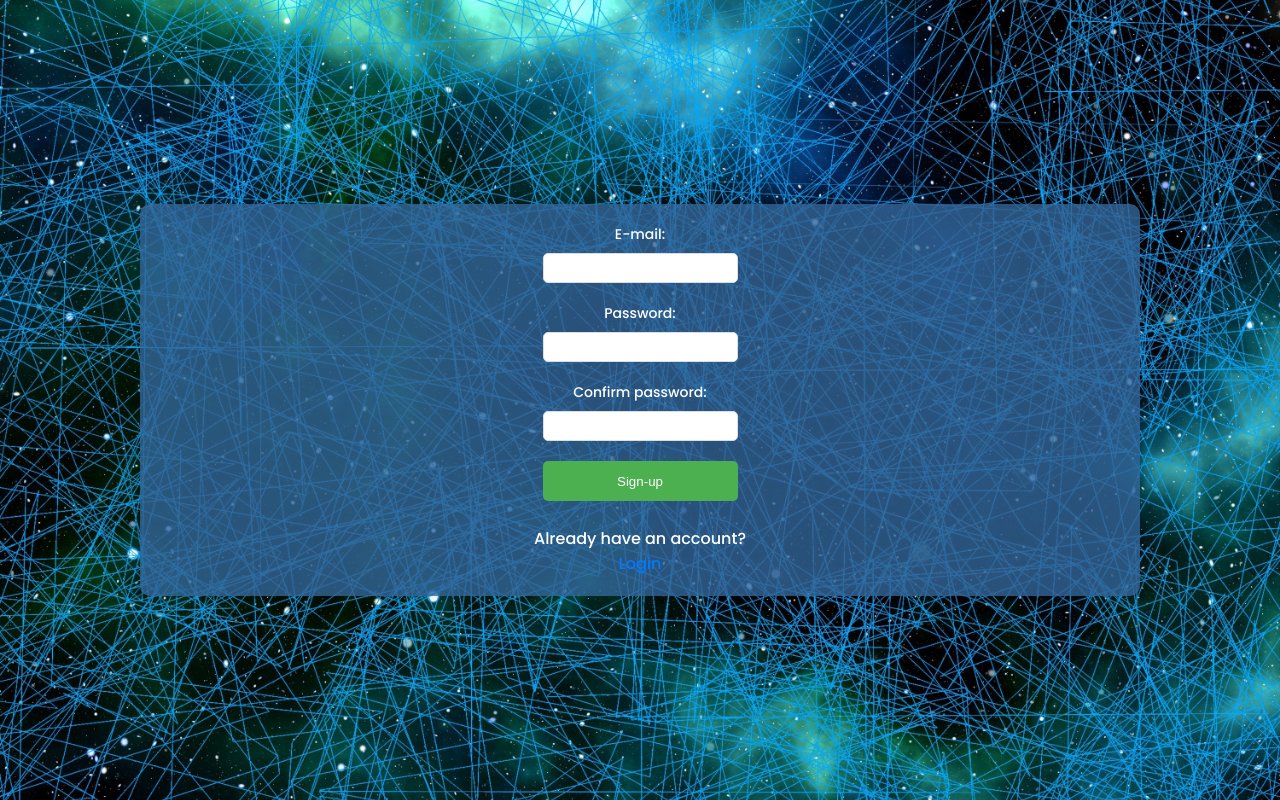
After one commit to slaughterhectic/MY_Decision_Hub, a Flask app: page /signup in a window 1280 px wide. The commit adds this page. Run offline with Flask 3, Linux system fonts and the light colour scheme.

Commit message:
comit
comit

```diff
--- a/app.py
+++ b/app.py
@@ -1,35 +1,98 @@
 from flask import Flask, render_template, request, redirect, url_for
 import openai
-
+from unicodedata import name
+from flask import Flask, render_template, request, flash, redirect, url_for, session
+from firebase import signup, signin, auth
+from flask import Flask, render_template, request, flash, redirect, url_for, session
+import os
 app = Flask(__name__)
 
 # In-memory storage (replace this with a database in a real app)
-users = {'admin': 'adminpass', 'user1': 'userpass', 'user2': 'userpass'}
+
 user_queries = {}
 
-openai.api_key = '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'
+openai.api_key = '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'
 
-@app.route('/')
-def index():
-    return render_template('index.html')
+app.secret_key = os.urandom(24)
 
-@app.route('/login', methods=['POST'])
+
+
+# ... (previous code remains unchanged)
+@app.route("/", methods=["GET", "POST"])
 def login():
-    username = request.form.get('username')
-    password = request.form.get('password')
+    if "user" in session:
+        return redirect_dashboard(session["user"])
 
-    if username in users and users[username] == password:
-        if username == 'admin':
-            return redirect(url_for('admin_dashboard', username=username))
+    if request.method == "POST":
+        email = request.form.get("email")
+        password = request.form.get("password")
+
+        if email and password:
+            message, category = signin(email, password)
+
+            if message is not None and category is not None:
+                session["user"] = email
+                if category == "success":
+                    if message == "email not verified":
+                        flash("Check your e-mail to do an email verification")
+                        return redirect(url_for("user_dashboard", username=email))
+
+                    return redirect_dashboard(email)
+                else:
+                    flash(message)
+            else:
+                flash("An unexpected error occurred during login")
         else:
-            return redirect(url_for('user_dashboard', username=username))
+            flash("Please, enter email and password")
+
+    return render_template("login.html")
+
+@app.route("/logout")
+def logout():
+    session.pop("user")
+    return redirect(url_for("login"))
+
+@app.route("/signup", methods=["GET", "POST"])
+def sign_up():
+    if "user" in session:
+        return redirect_dashboard(session["user"])
+
+    if request.method == "POST":
+        email = request.form.get("email")
+        password1 = request.form.get("password1")
+        password2 = request.form.get("password2")
+
+        if password1 != password2:
+            flash("Both password should be same", category="error")
+        else:
+            message, category = signup(email, password1)
+            if category == "success":
+                return render_template("verify_email.html")
+            else:
+                flash(message)
+
+    return render_template("sign_up.html")
+
+# ... (previous code remains unchanged)
+
+# Helper function to redirect to the appropriate dashboard based on the email
+# Helper function to redirect to the appropriate dashboard based on the email
+def redirect_dashboard(email):
+    if 'admin' in email:
+
+        return redirect(url_for("admin_dashboard", username=email))
     else:
-        return redirect(url_for('index'))
+        return redirect(url_for("user_dashboard", username=email))
+
+
+
+
 
 @app.route('/user_dashboard/', methods=['GET', 'POST'])
 def user_dashboard():
-    username = request.args.get('username')
-    if username != 'admin':
+    username = session.get('user')
+
+    if username and 'admin' not in username:
         if username not in user_queries:
             user_queries[username] = {}  # Update to store queries and responses separately
 
@@ -48,7 +111,7 @@ def user_dashboard():
             elif recipient == 'openai':
                 # Send the query to ChatGPT using the OpenAI API
                 openai_response = openai.Completion.create(
-                    engine="text-davinci-003",
+                    engine="gpt-3.5-turbo-instruct",
                     prompt=message,
                     max_tokens=100
                 )
@@ -60,16 +123,20 @@ def user_dashboard():
                     user_queries[username]['responses'] = []
                 user_queries[username]['responses'].append(f"OpenAI: {openai_response['choices'][0]['text']}")
 
-            return redirect(url_for('user_dashboard', username=username))
+            return redirect(url_for('user_dashboard'))
 
         return render_template('user_dashboard.html', username=username, data=user_queries[username])
     else:
-        return "Permission denied"
+        flash("Permission denied. You must be a regular user to access this page.")
+        return redirect(url_for("login"))
+
+
 
 @app.route('/admin_dashboard/', methods=['GET', 'POST'])
 def admin_dashboard():
-    username = request.args.get('username')
-    if username == 'admin':
+    username = session.get('user')
+
+    if username and 'admin' in username:
         if request.method == 'POST':
             message = request.form.get('message')
             recipient = request.form.get('recipient')
@@ -77,16 +144,22 @@ def admin_dashboard():
             if recipient == 'all':
                 # Admin sends a message to all users
                 for user in user_queries:
+                    if 'responses' not in user_queries[user]:
+                        user_queries[user]['responses'] = []
                     user_queries[user]['responses'].append(f"\nAdmin: {message}")
             else:
                 # Admin sends a message to a specific user
+                if recipient in user_queries and 'responses' not in user_queries[recipient]:
+                    user_queries[recipient]['responses'] = []
                 user_queries[recipient]['responses'].append(f"\nAdmin: {message}")
 
-            return redirect(url_for('admin_dashboard', username=username))
+            return redirect(url_for('admin_dashboard'))
 
         return render_template('admin_dashboard.html', username=username, data=user_queries)
     else:
-        return "Permission denied"
+        return redirect(url_for("login"))
 
-if __name__ == '__main__':
+
+if __name__ == "__main__":
+
     app.run(debug=True)
--- a/static/style.css
+++ b/static/style.css
@@ -1,74 +1,88 @@
-/* Style.css */
+@import url('https://fonts.googleapis.com/css2?family=Poppins:wght@500&display=swap');
+
+* {
+    margin: 0;
+    padding: 0;
+    box-sizing: border-box;
+}
 
 body {
-    background-color: #7EC8E3;
-    color: #1F3A58;
-    font-family: 'Arial', sans-serif;
+    font-family: 'Poppins', sans-serif;
+    background-image: url('system-2660914.jpg');
+    background-size: cover;
+    background-position: center;
+    background-repeat: no-repeat;
+    margin: 0;
+    display: flex;
+    justify-content: center;
+    align-items: center;
+    height: 100vh;
 }
 
 .container {
-    background-color: #FFFFFF;
-    border: 1px solid #4E7FA8;
-    border-radius: 8px;
+    width: 400px;
+    margin: 50px auto;
+    background-color: rgba(51, 102, 153, 0.8); /* Transparent #336699 background color */
+    color: #fff; /* White text color */
     padding: 20px;
-    box-shadow: 0 4px 8px rgba(0, 0, 0, 0.1);
+    border-radius: 10px;
+    box-shadow: 0 0 10px rgba(0, 0, 0, 0.1);
+    display: flex;
+    flex-direction: column;
+    align-items: center;
 }
 
-.button {
-    background-color: #FFA500;
-    color: #FFFFFF;
-    padding: 10px 15px;
+.flash-messages {
+    margin-bottom: 20px;
+    text-align: center;
+}
+
+.flash-messages h3 {
+    color: #ff0000;
+}
+
+form {
+    display: flex;
+    flex-direction: column;
+}
+
+label {
+    margin-bottom: 8px;
+    font-size: 14px;
+    color: #fff; /* White text color */
+}
+
+input {
+    height: 30px;
+    padding: 8px;
+    margin-bottom: 20px;
+    border: 1px solid #ddd;
+    border-radius: 5px;
+}
+
+button {
+    height: 40px;
+    background-color: #4caf50;
+    color: #fff;
     border: none;
-    border-radius: 4px;
+    border-radius: 5px;
     cursor: pointer;
 }
 
-.button:hover {
-    background-color: #FFD700; /* Lighter shade on hover */
+button:hover {
+    background-color: #45a049;
 }
 
-.message {
-    background-color: #FFD700;
-    color: #1F3A58;
-    padding: 10px;
-    margin: 5px 0;
-    border-radius: 4px;
+p {
+    margin-top: 20px;
+    text-align: center;
 }
 
-h1, h2, h3 {
-    color: #4E7FA8;
+a {
+    color: #007bff;
+    text-decoration: none;
 }
 
-form {
-    margin-top: 20px;
+a:hover {
+    text-decoration: underline;
 }
-
-label {
-    display: block;
-    margin-bottom: 8px;
-    color: #4E7FA8;
-}
-
-input[type="text"], input[type="password"] {
-    width: 100%;
-    padding: 10px;
-    margin-bottom: 10px;
-    box-sizing: border-box;
-    border: 1px solid #4E7FA8;
-    border-radius: 4px;
-}
-
-input[type="submit"] {
-    background-color: #4E7FA8;
-    color: #FFFFFF;
-    padding: 10px 15px;
-    border: none;
-    border-radius: 4px;
-    cursor: pointer;
-}
-
-input[type="submit"]:hover {
-    background-color: #304E75; /* Lighter shade on hover */
-}
-
-/* Add more styles as needed */
--- /dev/null
+++ b/templates/sign_up.html
@@ -0,0 +1,121 @@
+<!DOCTYPE html>
+<html lang="en">
+<head>
+    <meta charset="UTF-8">
+    <meta http-equiv="X-UA-Compatible" content="IE=edge">
+    <meta name="viewport" content="width=device-width, initial-scale=1.0">
+    <title>Sign Up</title>
+    <link rel="stylesheet" href="{{ url_for('static', filename='style.css') }}">
+    <style>
+        /* Add the provided CSS code here */
+        @import url('https://fonts.googleapis.com/css2?family=Poppins:wght@500&display=swap');
+
+        * {
+            margin: 0;
+            padding: 0;
+            box-sizing: border-box;
+        }
+
+
+
+        .container {
+            width: 1000px;
+            margin: 50px auto;
+            background-color: rgba(51, 102, 153, 0.8);
+            color: #fff;
+            padding: 20px;
+            border-radius: 10px;
+            box-shadow: 0 0 10px rgba(0, 0, 0, 0.1);
+            display: flex;
+            flex-direction: column;
+            align-items: center;
+        }
+
+
+        .flash-messages {
+            margin-bottom: 20px;
+            text-align: center;
+        }
+
+        .flash-messages h3 {
+            color: #ff0000;
+        }
+
+        form {
+            display: flex;
+            flex-direction: column;
+        }
+
+        label {
+            margin-bottom: 8px;
+            font-size: 14px;
+            color: #fff; /* White text color */
+        }
+
+        input {
+            height: 30px;
+            padding: 8px;
+            margin-bottom: 20px;
+            border: 1px solid #ddd;
+            border-radius: 5px;
+        }
+
+        button {
+            height: 40px;
+            background-color: #4caf50;
+            color: #fff;
+            border: none;
+            border-radius: 5px;
+            cursor: pointer;
+        }
+
+        button:hover {
+            background-color: #45a049;
+        }
+
+        p {
+            margin-top: 20px;
+            text-align: center;
+        }
+
+        a {
+            color: #007bff;
+            text-decoration: none;
+        }
+
+        a:hover {
+            text-decoration: underline;
+        }
+    </style>
+</head>
+<body>
+    <center>
+        <div class="container">
+            {% with messages = get_flashed_messages() %}
+            {% if messages %}
+                <div class="flash-messages">
+                    {% for message in messages %}
+                        <h3>{{message}}</h3>
+                    {% endfor %}
+                </div>
+            {% endif %}
+            {% endwith %}
+
+            <form action="" method="POST">
+                <label for="email">E-mail:</label>
+                <input type="email" name="email" required>
+
+                <label for="password1">Password:</label>
+                <input type="password" name="password1" required>
+
+                <label for="password2">Confirm password:</label>
+                <input type="password" name="password2" required>
+
+                <button type="submit">Sign-up</button>
+            </form>
+            <br>
+            Already have an account? <a href="/">Login</a>
+        </div>
+    </center>
+</body>
+</html>
```
Also changed, not shown: firebase.py (added, +51 -0 lines), mdha-5b20f-firebase-adminsdk-t2pt3-ab5b7b38a9.json (added, +13 -0 lines), requirements.txt (+7 -2 lines), templates/admin_dashboard.html (+52 -21 lines), templates/login.html (added, +43 -0 lines), templates/user_dashboard.html (+56 -6 lines), templates/verify_email.html (added, +19 -0 lines), static/3-anatomy-brain-d-wallpaper-thumb.jpg (added), static/artificial-intelligence-4389372.jpg (added), static/system-2660914.jpg (added), 2 other files.
